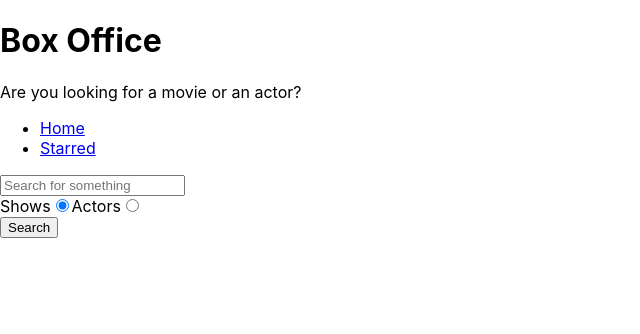
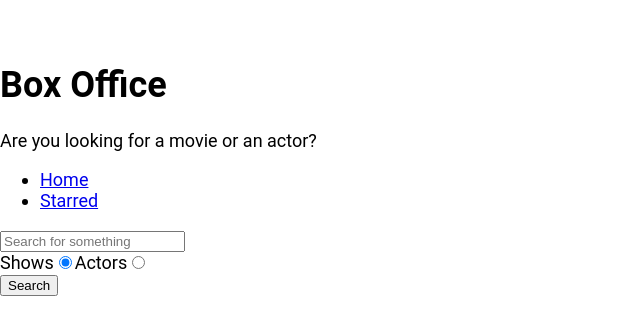
Before and after one commit to gagan001122/box-office-app, a React (Create React App) app in the folder box-office-app/: page / in a window 1280 px wide. Shown: the top 334 px of the page, without its empty margins (0-640 px from the left). Built offline with nearby package versions, Linux system fonts and the light colour scheme.

Commit message:
till showpage

```diff
--- a/box-office-app/src/index.css
+++ b/box-office-app/src/index.css
@@ -1,13 +1,6 @@
 body {
+  font-family: 'Roboto', sans-serif;
+  font-size: 18px;
   margin: 0;
-  font-family: -apple-system, BlinkMacSystemFont, 'Segoe UI', 'Roboto', 'Oxygen',
-    'Ubuntu', 'Cantarell', 'Fira Sans', 'Droid Sans', 'Helvetica Neue',
-    sans-serif;
-  -webkit-font-smoothing: antialiased;
-  -moz-osx-font-smoothing: grayscale;
+  padding-top: 40px;
 }
-
-code {
-  font-family: source-code-pro, Menlo, Monaco, Consolas, 'Courier New',
-    monospace;
-}
```
